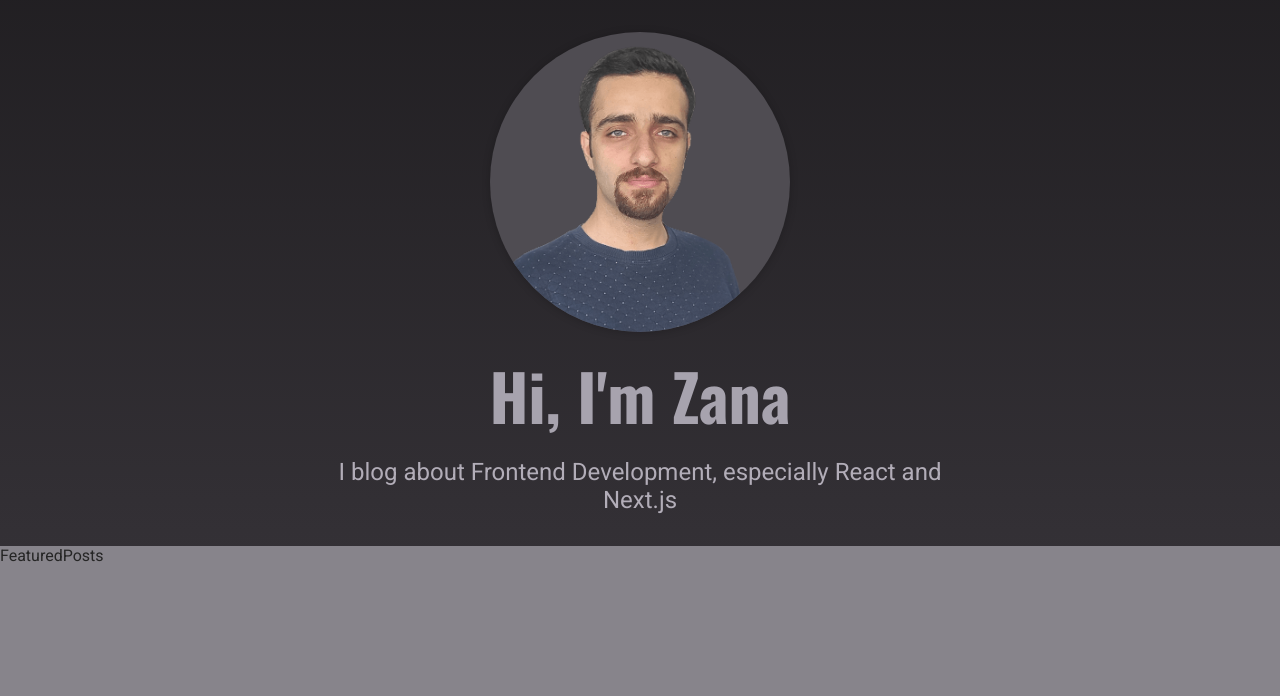
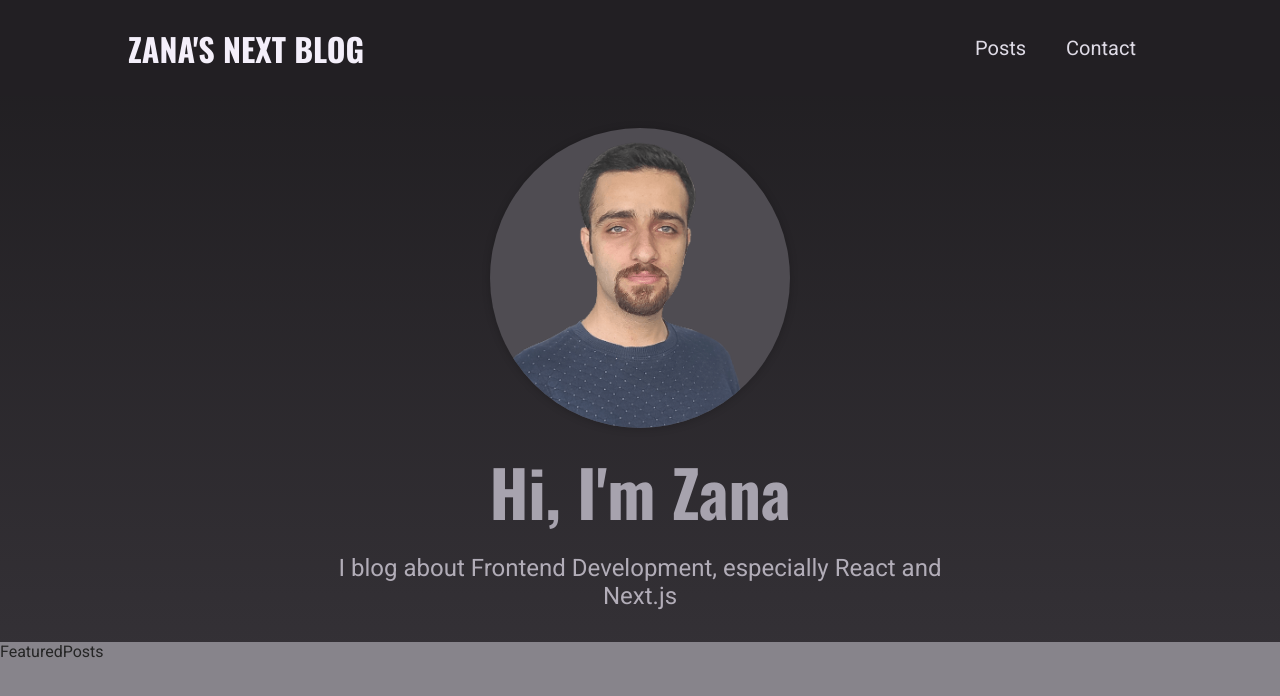
Before and after one commit to zana-abdollahpour/next-blog, a Next.js app: page / in a window 1280 px wide. Shown: the top 696 px of the page. Built offline with nearby package versions, Linux system fonts and the light colour scheme.

Commit message:
add navbar

```diff
--- /dev/null
+++ b/components/layout/layout.js
@@ -0,0 +1,11 @@
+import React from "react";
+import MainNavigation from "./main-navigation";
+
+export default function Layout(props) {
+  return (
+    <>
+      <MainNavigation />
+      <main>{props.children}</main>
+    </>
+  );
+}
--- /dev/null
+++ b/components/layout/logo.js
@@ -0,0 +1,7 @@
+import React from "react";
+
+import styles from "./logo.module.css";
+
+export default function Logo() {
+  return <div className={styles.logo}>Zana's NEXT Blog</div>;
+}
--- /dev/null
+++ b/components/layout/logo.module.css
@@ -0,0 +1,18 @@
+.logo {
+  text-transform: uppercase;
+  font-size: var(--size-5);
+  font-weight: bold;
+  font-family: "Oswald", sans-serif;
+  color: var(--color-grey-50);
+  transition: all 0.4s;
+}
+
+.logo:hover {
+  opacity: 0.6;
+}
+
+@media (min-width: 768px) {
+  .logo {
+    font-size: var(--size-8);
+  }
+}
--- /dev/null
+++ b/components/layout/main-navigation.js
@@ -0,0 +1,25 @@
+import React from "react";
+import Link from "next/link";
+
+import styles from "./main-navigation.module.css";
+import Logo from "./logo";
+
+export default function MainNavigation() {
+  return (
+    <header className={styles.header}>
+      <Link href="/">
+        <Logo />
+      </Link>
+      <nav>
+        <ul>
+          <li>
+            <Link href="/posts">Posts</Link>
+          </li>
+          <li>
+            <Link href="/contact">Contact</Link>
+          </li>
+        </ul>
+      </nav>
+    </header>
+  );
+}
--- /dev/null
+++ b/components/layout/main-navigation.module.css
@@ -0,0 +1,42 @@
+.header {
+  width: 100%;
+  height: 6rem;
+  background-color: var(--color-grey-900);
+  display: flex;
+  justify-content: space-between;
+  align-items: center;
+  padding: 0 10%;
+}
+
+.header ul {
+  list-style: none;
+  display: flex;
+  align-items: baseline;
+  margin: 0;
+  padding: 0;
+}
+
+.header li {
+  margin: 0 var(--size-4);
+}
+
+.header a {
+  color: var(--color-grey-100);
+  font-size: var(--size-4);
+}
+
+.header a:hover,
+.header a:active,
+.header a.active {
+  color: var(--color-grey-200);
+}
+
+@media (min-width: 768px) {
+  .header ul {
+    gap: 0.5rem;
+  }
+
+  .header a {
+    font-size: var(--size-5);
+  }
+}
--- a/pages/_app.js
+++ b/pages/_app.js
@@ -1,7 +1,12 @@
-import '../styles/globals.css'
+import "../styles/globals.css";
+import Layout from "../components/layout/layout";
 
 function MyApp({ Component, pageProps }) {
-  return <Component {...pageProps} />
+  return (
+    <Layout>
+      <Component {...pageProps} />
+    </Layout>
+  );
 }
 
-export default MyApp
+export default MyApp;
```
